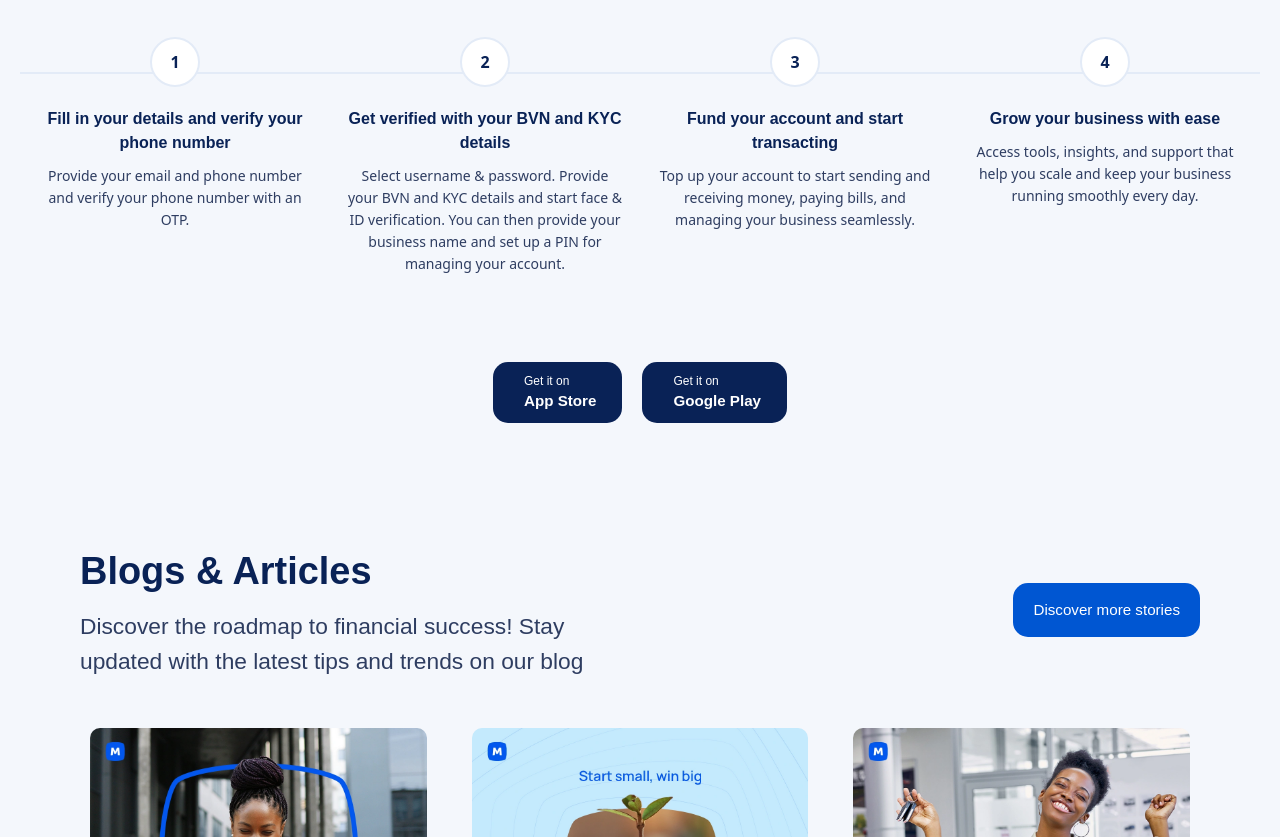
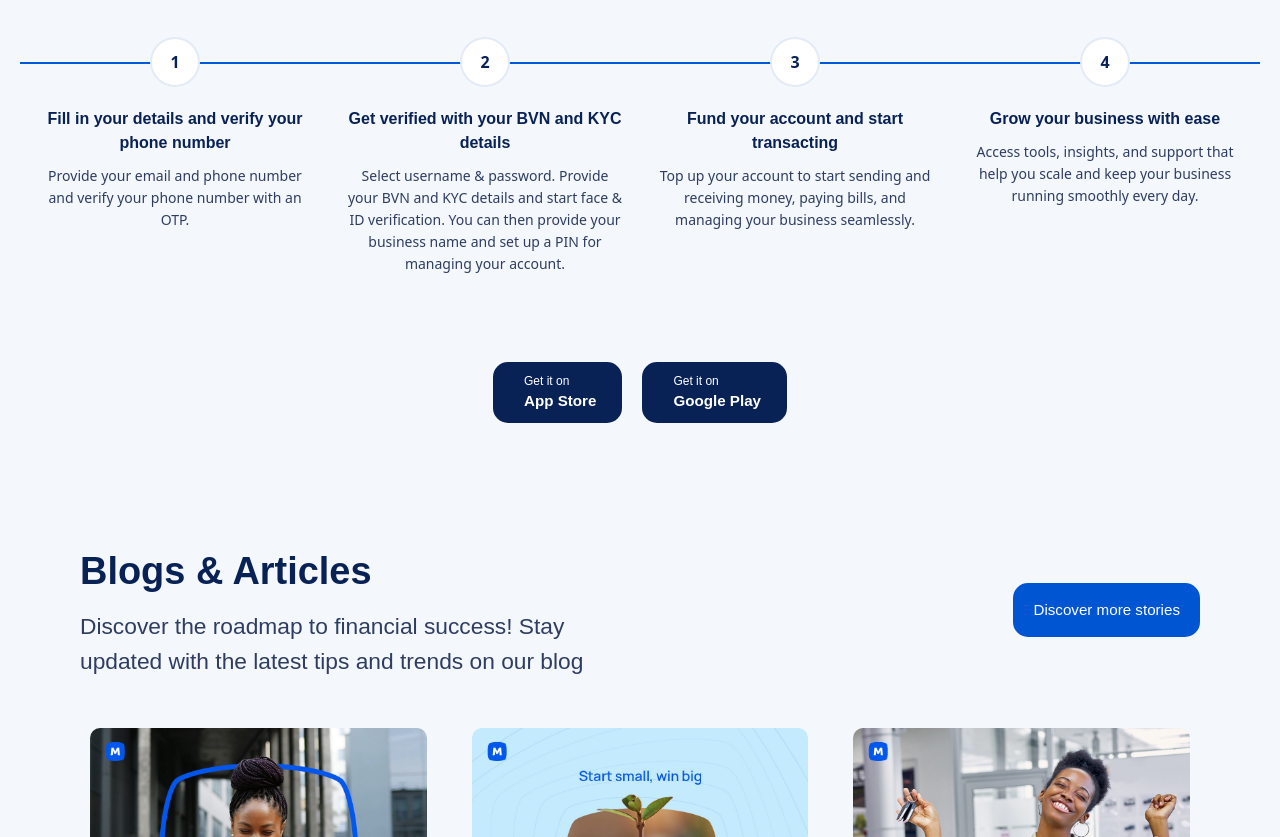
Before and after one commit to Henrychigozie/moniepoint_landingpage, a website: page index.html in a window 1280 px wide. Shown: the part 5062-5899 px from the top of the page. Drawn offline with nearby package versions, Linux system fonts and the light colour scheme; a web font is replaced by a local one.

Commit message:
made  a bg color change

```diff
--- a/style.css
+++ b/style.css
@@ -1628,11 +1628,12 @@ nav .hov:hover {
 .steps::before {
   content: "";
   position: absolute;
-  top: 35px;
+  top: 25px;
   left: 0;
   right: 0;
   height: 2px;
-  background-color: #e3ebf7;
+  width: 100%;
+  background-color: #0058db;
   z-index: 0;
 }
 
@@ -1883,10 +1884,6 @@ nav .hov:hover {
 
 #slide_but2 {
   top: 45%;
-}
-
-#ana {
-  background-color: #d3e2fa;
 }
 
 #slide_but1 {
```
